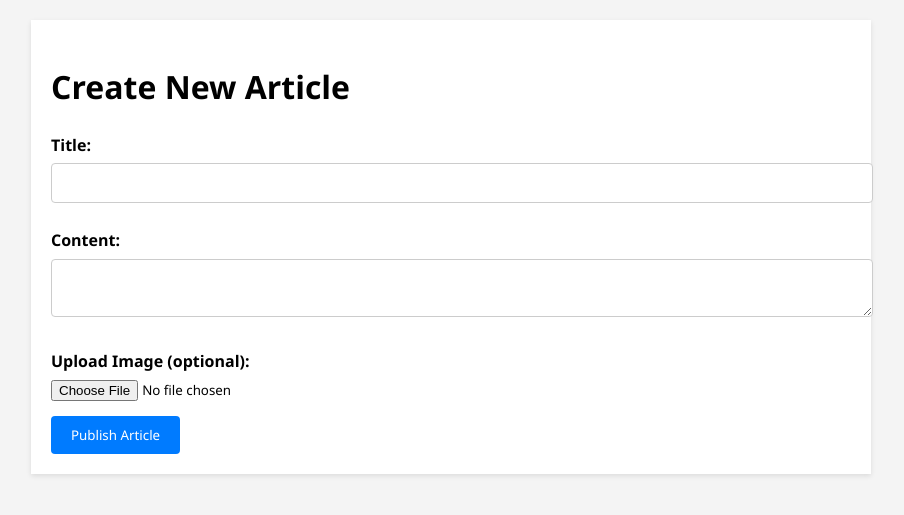
After one commit to ManfordZeng-waikato/Blog-Website-Application, a Node server app: template views/new-article.handlebars in a window 1280 px wide. The commit adds this page. Shown: the top 515 px of the page, without its empty margins (189-1093 px from the left). Run offline with Node 20, Linux system fonts and the light colour scheme; the template is opened without the code that fills it, so the values that code supplies are empty; some libraries are stand-ins or nearby versions.

Commit message:
creat article

```diff
--- a/app.js
+++ b/app.js
@@ -1,15 +1,18 @@
 // Load a .env file if one exists
 require('dotenv').config()
+
 
 const express = require("express");
 const session = require('express-session');
 const handlebars = require("express-handlebars");
 const {pool} = require('./modules/database.js');
-const {registerUser, getUserInfoByUsername, getUserPosts, updateUserAccount} = require("./modules/database");
+const {registerUser, getUserInfoByUsername, getUserPosts, updateUserAccount, saveArticle} = require("./modules/database");
 const {getUserByUsername} = require("./modules/database");
 const {compare} = require("bcrypt");
 const moment = require('moment');
-const JSONbig = require('json-bigint');
+require('json-bigint');
+const multer = require("multer");
+const path = require("path");
 const app = express();
 const eq = (arg1, arg2) => arg1 === arg2;
 const hbs = handlebars.create({
@@ -123,6 +126,21 @@ app.get('/check-username', async (req, res) => {
     const users = await pool.query('SELECT * FROM users WHERE username = ?', [username]);
     res.json({isTaken: users.length > 0});
 });
+
+
+app.get('/new-article', (req, res) => {
+    if (!req.session.user) {
+        // 如果用户未登录，重定向到登录页面
+        return res.redirect('/login');
+    }
+    res.render('new-article', {
+        layout: 'main',
+        blogTitle: 'Write a New Article', // 设置页面标题
+        user: req.session.user, // 传递用户信息，如果需要的话
+        isLoggedIn: true // 传递登录状态
+    });
+});
+
 
 app.post('/register', async (req, res) => {
     const {username, password, realName, dateOfBirth, bio, avatarUrl} = req.body;
@@ -336,6 +354,44 @@ app.get('/my-articles/:username', async (req, res) => {
         res.status(500).send('Internal server error');
     }
 });
+
+
+
+
+
+
+
+// 配置multer，设置文件存储位置
+const storage = multer.diskStorage({
+    destination: function(req, file, cb) {
+        cb(null, 'uploads/')  // 保存的路径，注意是相对当前脚本的路径
+    },
+    filename: function(req, file, cb) {
+        cb(null, file.fieldname + '-' + Date.now() + path.extname(file.originalname))  // 将保存文件名设置为 字段名 + 时间戳 + 原始文件扩展名
+    }
+});
+const upload = multer({ storage: storage });
+
+app.post('/api/articles', upload.single('image'), async (req, res) => {
+    try {
+        const userId = req.session.user.id;
+        const { title, content } = req.body;
+
+        const imageUrl = req.file ? '/uploads/' + basename(req.file.path) : ''; // 如果有上传文件，则获取文件URL
+        // 这里添加保存文章和图片到数据库的逻辑
+
+        const articleId = await saveArticle({ userId, title, content, imageUrl });
+        res.json({ success: true, message: 'Article published successfully.' });
+    } catch (error) {
+        console.error(error);
+        res.status(500).json({ success: false, message: 'Internal server error.' });
+    }
+});
+
+
+
+
+
 app.listen(port, function () {
     console.log(`Web final project listening on http://localhost:${port}/`);
 });
--- a/package.json
+++ b/package.json
@@ -14,6 +14,7 @@
     "json-bigint": "^1.0.0",
     "mariadb": "^3.2.3",
     "moment": "^2.30.1",
+    "multer": "^1.4.5-lts.1",
     "mysql": "^2.18.1"
   }
 }
--- /dev/null
+++ b/public/css/new-article.css
@@ -0,0 +1,72 @@
+/* 通用样式设置 */
+body, h1, input, button, textarea {
+    font-family: 'Segoe UI', Tahoma, Geneva, Verdana, sans-serif;
+}
+
+body {
+    margin: 0;
+    padding: 20px;
+    background-color: #f4f4f4;
+    line-height: 1.6;
+}
+
+.container {
+    max-width: 800px;
+    margin: 0 auto;
+    padding: 20px;
+    background-color: #fff;
+    box-shadow: 0 2px 5px rgba(0, 0, 0, 0.1);
+}
+
+h1 {
+    margin-bottom: 20px;
+}
+
+/* 表单样式 */
+form {
+    margin-top: 20px;
+}
+
+.form-group {
+    margin-bottom: 15px;
+}
+
+.form-group label {
+    display: block;
+    margin-bottom: 5px;
+    font-weight: bold;
+}
+
+.form-group input[type="text"],
+.form-group textarea {
+    width: 100%;
+    padding: 10px;
+    margin-bottom: 10px;
+    border: 1px solid #ccc;
+    border-radius: 4px;
+}
+
+.form-group input[type="file"] {
+    display: block;
+}
+
+/* TinyMCE 编辑器样式 */
+.tox .tox-editor-container {
+    border-radius: 4px;
+    border-color: #ccc;
+}
+
+/* 按钮样式 */
+button {
+    padding: 10px 20px;
+    background-color: #007bff;
+    color: white;
+    border: none;
+    border-radius: 4px;
+    cursor: pointer;
+    transition: background-color 0.3s;
+}
+
+button:hover {
+    background-color: #0056b3;
+}
--- a/sql/init-db.sql
+++ b/sql/init-db.sql
@@ -58,3 +58,5 @@ CREATE TABLE IF NOT EXISTS likes (
                                      FOREIGN KEY (article_id) REFERENCES posts(id),
                                      UNIQUE (user_id, article_id)  -- 确保每个用户对每篇文章只有一个点赞
 );
+ALTER TABLE posts
+    ADD COLUMN image_url VARCHAR(255) DEFAULT NULL;
--- a/views/my-articles.handlebars
+++ b/views/my-articles.handlebars
@@ -56,6 +56,6 @@
     </div>
 </footer>
 
-<script src="/js/home.js"></script>
+
 </body>
 </html>
--- /dev/null
+++ b/views/new-article.handlebars
@@ -0,0 +1,67 @@
+<!DOCTYPE html>
+<html lang="en">
+<head>
+    <meta charset="UTF-8">
+    <meta name="viewport" content="width=device-width, initial-scale=1.0">
+    <title>New Article</title>
+    <!-- 引入 TinyMCE 编辑器 -->
+    <script src="https://cdn.tiny.cloud/1/4w4zx8ivyr5jf1unuv7gse2h7545rio6cmdp826nh98po1i6/tinymce/5/tinymce.min.js" referrerpolicy="origin"></script>
+    <link rel="stylesheet" href="/css/new-article.css">
+</head>
+<body>
+<div class="container">
+    <h1>Create New Article</h1>
+    <form id="new-article-form" method="POST" action="/api/articles" enctype="multipart/form-data">
+        <div class="form-group">
+            <label for="title">Title:</label>
+            <input type="text" id="title" name="title" required>
+        </div>
+
+        <div class="form-group">
+            <label for="content">Content:</label>
+            <textarea id="content" name="content"></textarea>
+        </div>
+
+        <div class="form-group">
+            <label for="image">Upload Image (optional):</label>
+            <input type="file" id="image" name="image">
+        </div>
+
+        <button type="submit">Publish Article</button>
+    </form>
+</div>
+
+<!-- 初始化 TinyMCE 编辑器 -->
+<script>
+
+
+    tinymce.init({
+        selector: '#content',
+        plugins: 'lists link image',
+        toolbar: 'undo redo | styleselect | bold italic | alignleft aligncenter alignright alignjustify | outdent indent | link image',
+        image_title: true,
+        automatic_uploads: true,
+        file_picker_types: 'image',
+        file_picker_callback: function(cb, value, meta) {
+            const input = document.createElement('input');
+            input.setAttribute('type', 'file');
+            input.setAttribute('accept', 'image/*');
+            input.onchange = function() {
+                const file = this.files[0];
+                const reader = new FileReader();
+                reader.onload = function () {
+                    const id = 'blobid' + (new Date()).getTime();
+                    const blobCache = tinymce.activeEditor.editorUpload.blobCache;
+                    const base64 = reader.result.split(',')[1];
+                    const blobInfo = blobCache.create(id, file, base64);
+                    blobCache.add(blobInfo);
+                    cb(blobInfo.blobUri(), { title: file.name });
+                };
+                reader.readAsDataURL(file);
+            };
+            input.click();
+        }
+    });
+</script>
+</body>
+</html>
```
Also changed, not shown: modules/database.js (+19 -0 lines), 1 other file.
